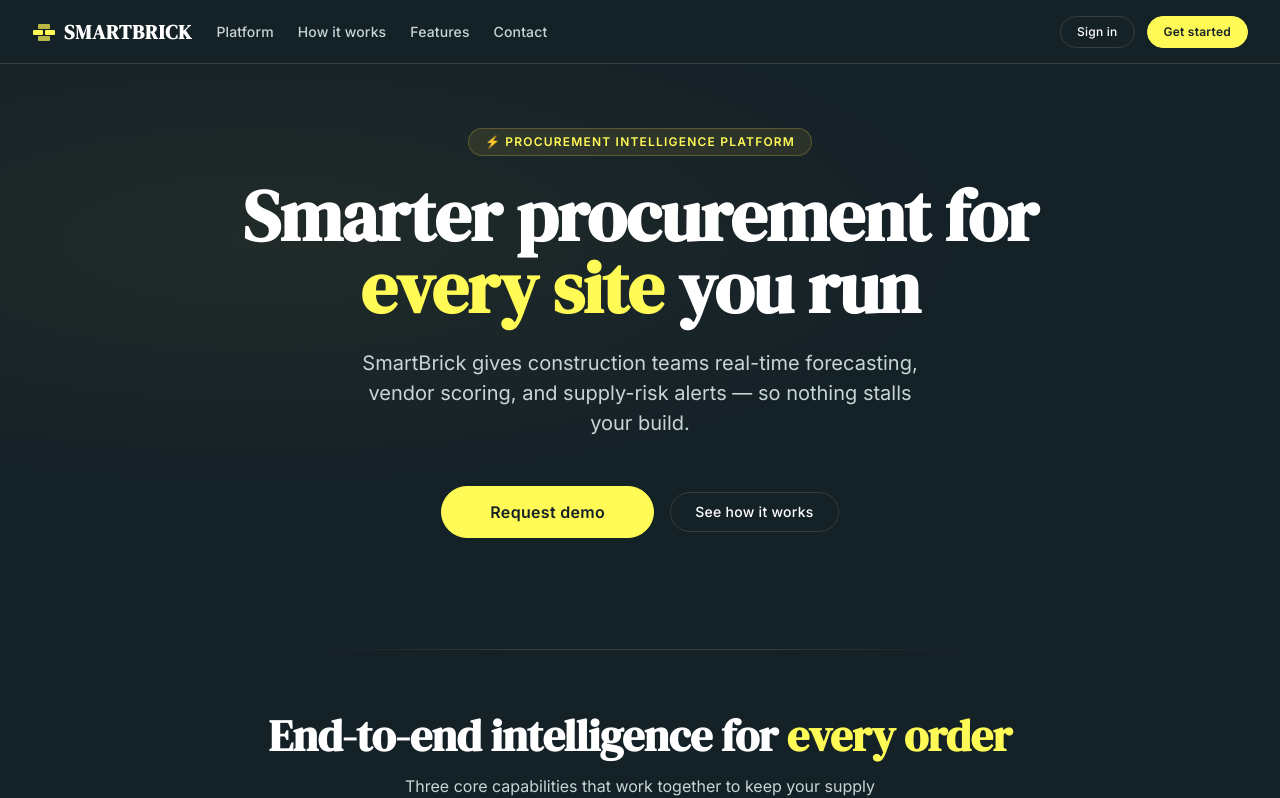
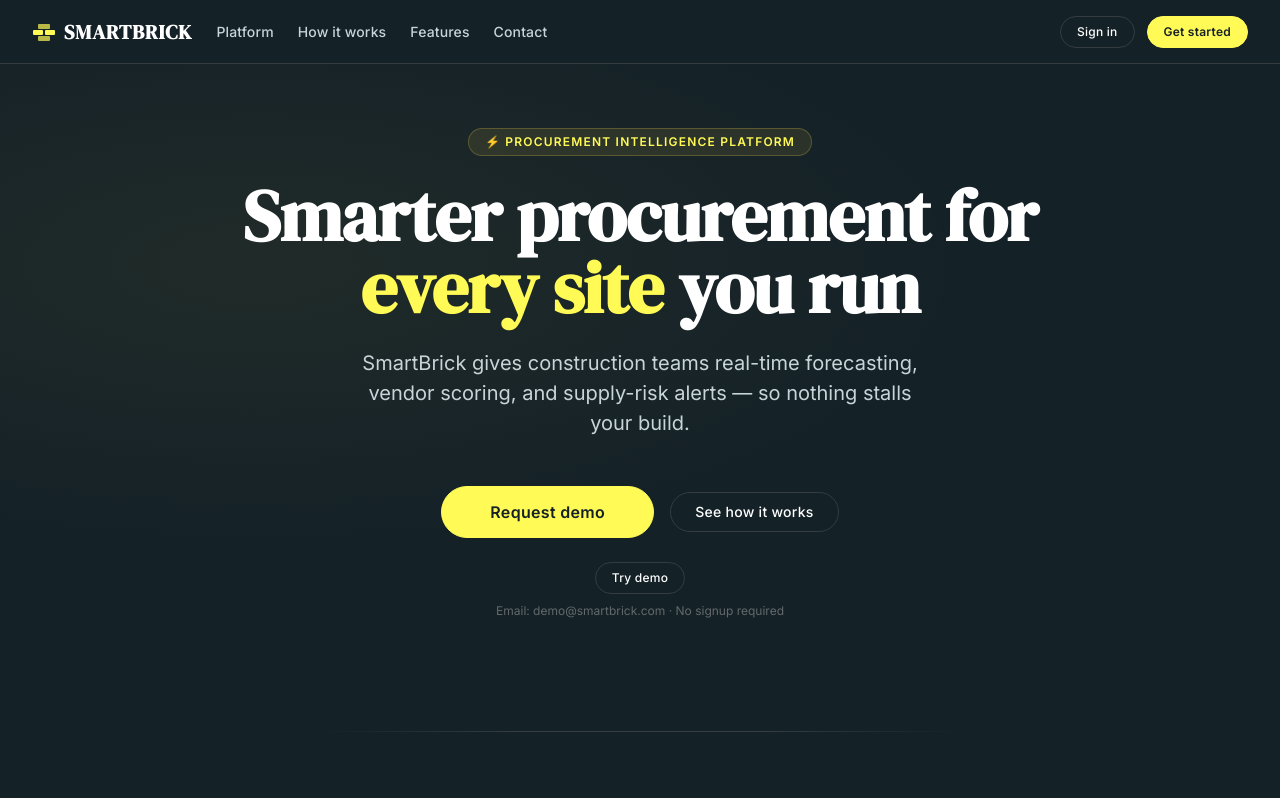
Before and after one commit to realmayanknarang/SmartBrick, a React (Vite) app in the folder client/: page / in a window 1280 px wide. Shown: the top 798 px of the page. Built offline with nearby package versions, Linux system fonts and the light colour scheme; no server answers.

Commit message:
feat: demo access entry point on landing page

```diff
--- a/client/src/pages/LandingPage.jsx
+++ b/client/src/pages/LandingPage.jsx
@@ -361,6 +361,21 @@ function LandingPage() {
               See how it works
             </Button>
           </div>
+
+          <div className="lp-hero__demo-box" style={{ marginTop: '24px', display: 'flex', flexDirection: 'column', alignItems: 'center', gap: '8px' }}>
+            <Button
+              as={Link}
+              to="/login?demo=true"
+              variant="secondary"
+              size="sm"
+              id="hero-cta-demo"
+            >
+              Try demo
+            </Button>
+            <p className="lp-hero__demo-helper" style={{ fontSize: '12px', color: '#63696c' }}>
+              Email: demo@smartbrick.com · No signup required
+            </p>
+          </div>
         </div>
 
         <div className="lp-hero__divider" aria-hidden="true" />
--- a/client/src/pages/LoginPage.jsx
+++ b/client/src/pages/LoginPage.jsx
@@ -18,8 +18,8 @@
  * to replicate that logic here; Clerk's session change triggers it naturally.
  */
 
-import { useState } from 'react';
-import { Link } from 'react-router-dom';
+import { useState, useEffect } from 'react';
+import { Link, useSearchParams } from 'react-router-dom';
 import { useSignIn } from '@clerk/clerk-react';
 import AuthBrandPanel from '../components/AuthBrandPanel';
 import TextInput from '../components/TextInput';
@@ -83,11 +83,19 @@ function OrDivider() {
 
 function LoginPage() {
   const { isLoaded, signIn } = useSignIn();
+  const [searchParams] = useSearchParams();
+  const isDemo = searchParams.get('demo') === 'true';
 
   const [email, setEmail]       = useState('');
   const [password, setPassword] = useState('');
   const [loading, setLoading]   = useState(false);
   const [error, setError]       = useState('');
+
+  useEffect(() => {
+    if (isDemo) {
+      setEmail('demo@smartbrick.com');
+    }
+  }, [isDemo]);
 
   // ── Email/password submit ──────────────────────────────────────────────────
 
@@ -168,6 +176,20 @@ function LoginPage() {
 
           {/* Form */}
           <form className="auth-form__fields" onSubmit={handleSubmit} noValidate>
+            {isDemo && (
+              <div className="auth-form__demo-notice" style={{
+                backgroundColor: 'rgba(232, 197, 71, 0.12)',
+                border: '1px solid #E8C547',
+                padding: '12px',
+                borderRadius: '10px',
+                marginBottom: '16px',
+                fontSize: '14px',
+                color: '#142127',
+                lineHeight: '1.4'
+              }}>
+                ℹ️ Demo credentials pre-filled. Enter password: <strong>smartbrick2026</strong>
+              </div>
+            )}
             <TextInput
               id="login-email"
               label="Email"
```
